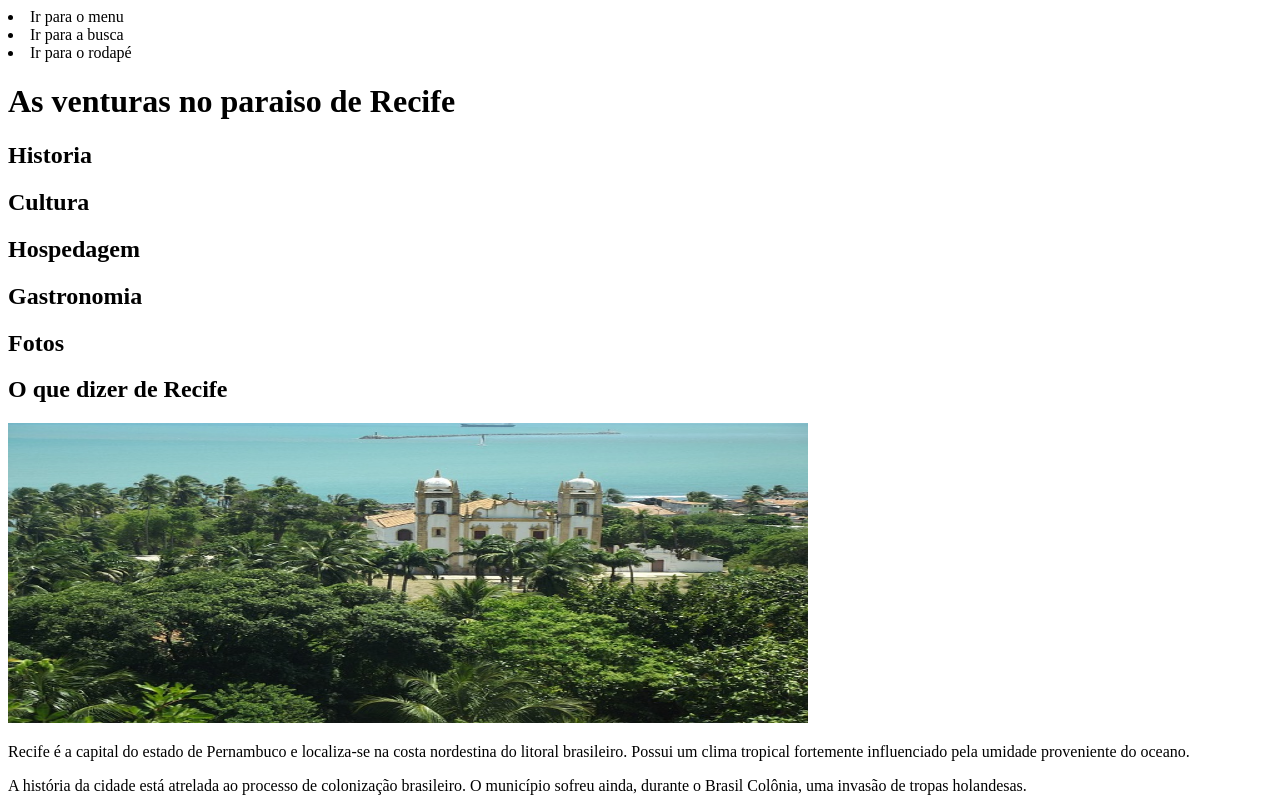
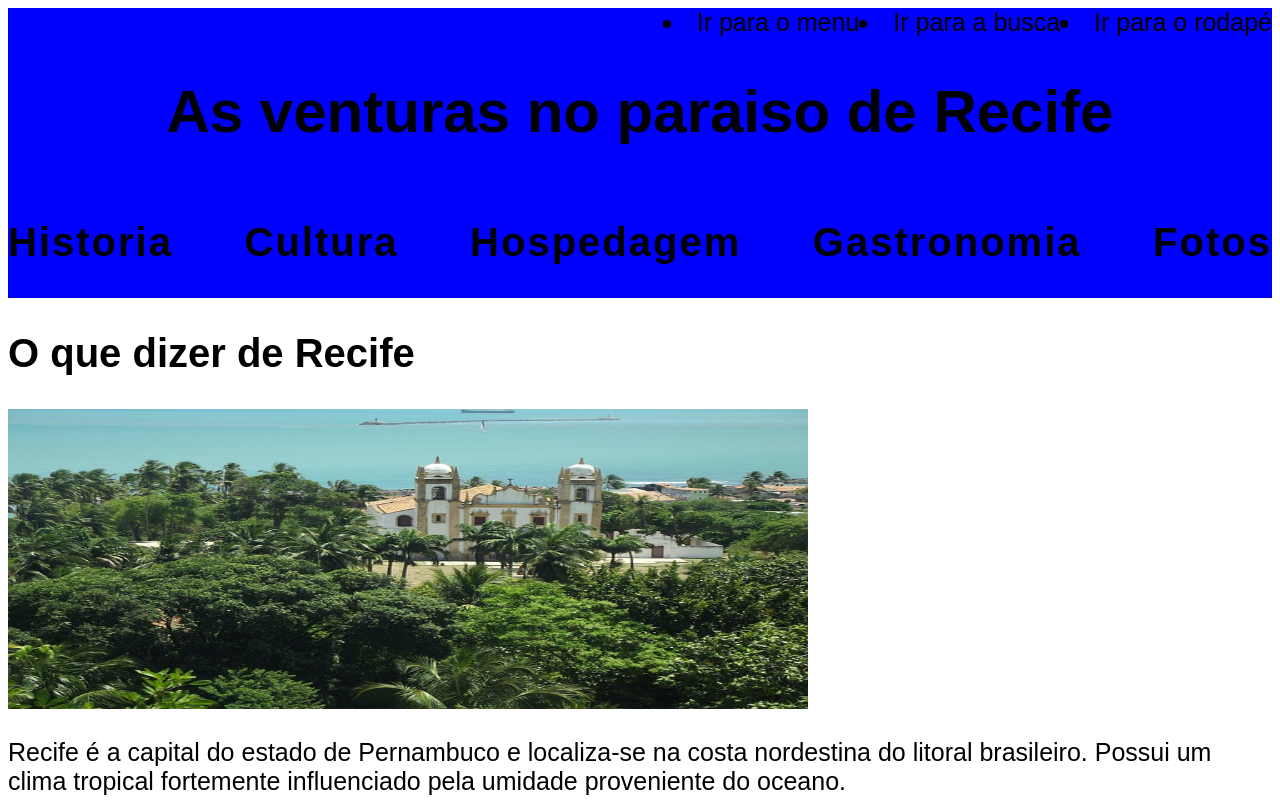
Before and after one commit to kellykiil/Trabalho_Recife, a plain HTML site: page index.html in a window 1280 px wide. Shown: the top 800 px of the page. Drawn offline with Linux system fonts and the light colour scheme.

Commit message:
inclusao css

```diff
--- a/index.html
+++ b/index.html
@@ -4,9 +4,10 @@
     <meta charset="UTF-8">
     <meta name="viewport" content="width=device-width, initial-scale=1.0">
     <title>Recife</title>
+    <link rel="stylesheet" type="text/css" href="stylo.css">
 </head>
 <body>
-    <div class = "">
+    <div class = " menu">
         <li><a>Ir para o menu</a>
         </li>
         <li><a>Ir para a busca</a>
@@ -48,9 +49,9 @@
         </P>
     </div>
 <footer>
-    <h2>--------------------------------------------------------------------------------------------------------------------------------------------------------------------------</h2>
-       <h4> Este site foi desenvolvido pela aula <a>Kelly Renata</a> para um trabalho de curso de programaçã <article>.
-      </h4>
+
+       <h3> Este site foi desenvolvido pela aula <a>Kelly Renata</a> para um trabalho de curso de programação <article>.
+      </h3>
     </footer>
 </body>
 </html>
--- /dev/null
+++ b/stylo.css
@@ -0,0 +1,48 @@
+body {
+
+    font-family: sans-serif;
+    color: black;
+}
+
+.menu{
+
+    background-color: blue;
+    display: flex;
+    justify-content: right;
+    font-size:25px;
+}
+
+header{
+    background-color: blue;
+    display: flex;
+    justify-content: center;
+    font-size:30px;
+}
+
+nav{
+    background-color: blue;
+    display: flex;
+    justify-content:space-between ;
+    align-items:center ;
+    word-spacing: 50px;
+    letter-spacing: 2px;
+    font-size:25px;
+}
+h2{
+
+    font-size:40px;
+}
+
+p{
+    font-size:25px;
+}
+
+footer{
+    background-color: blue;
+    margin: auto;
+    height: 5vh;
+    font-size:15px;
+    display: flex;
+    text-align:center;
+    justify-content: center;
+}
```
